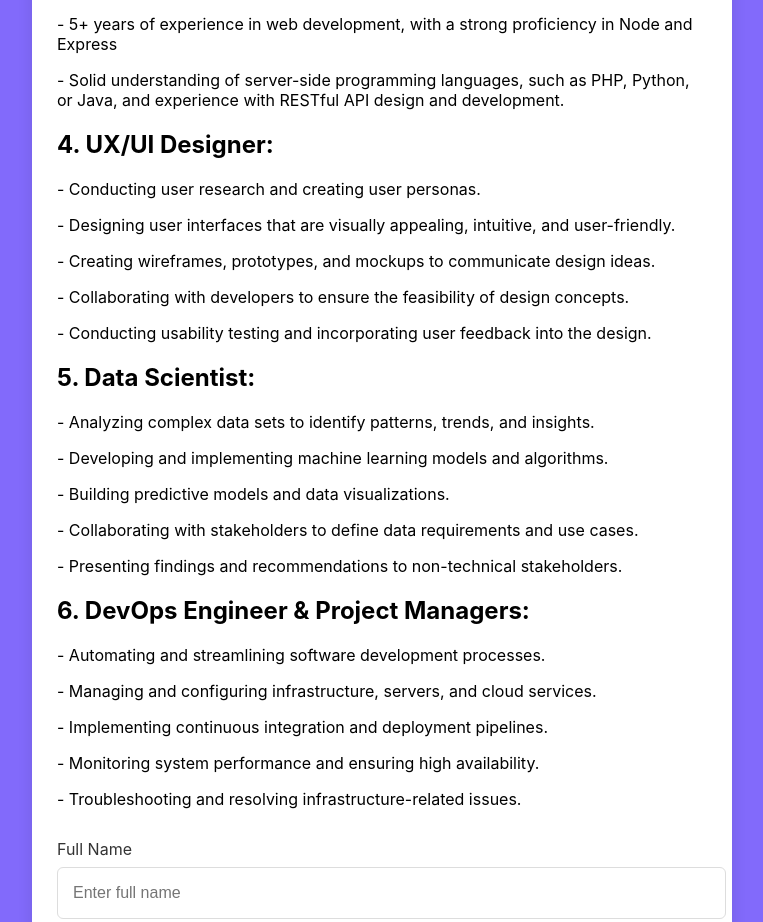
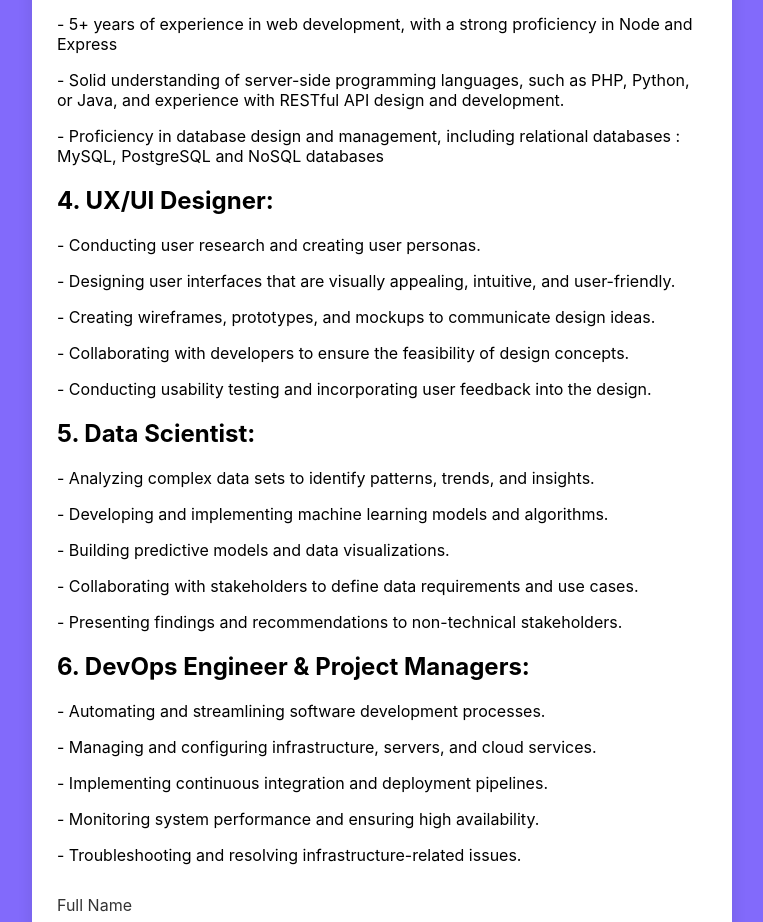
Before and after one commit to emmyzee45/application-form-frontend, a React (Create React App) app: page / in a window 1280 px wide. Shown: the part 941-1863 px from the top of the page, without its empty margins (258-1021 px from the left). Built offline with nearby package versions, Linux system fonts and the light colour scheme.

Commit message:
update frontend

```diff
--- a/src/form/Form.jsx
+++ b/src/form/Form.jsx
@@ -86,6 +86,7 @@ export const Form = () => {
           <p> - Conducting testing and debugging of server-side applications.</p>
           <p>- 5+ years of experience in web development, with a strong proficiency in Node and Express</p>
           <p> - Solid understanding of server-side programming languages, such as PHP, Python, or Java, and experience with RESTful API design and development.</p>
+          <p> - Proficiency in database design and management, including relational databases : MySQL, PostgreSQL and NoSQL databases </p>
         </div>
         <div>
           <h2>4. UX/UI Designer:</h2>
```
